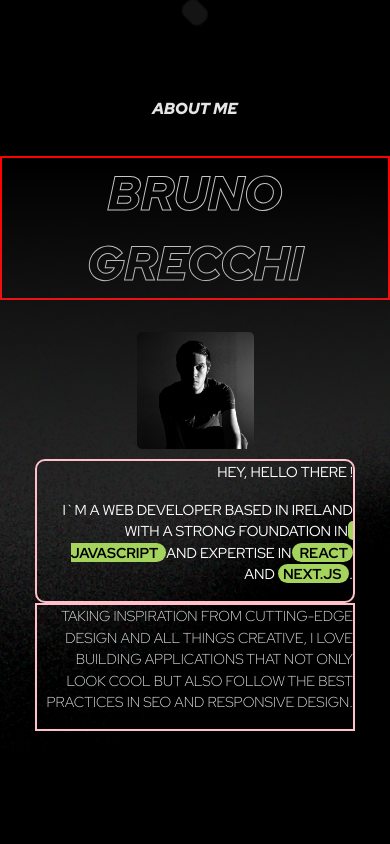
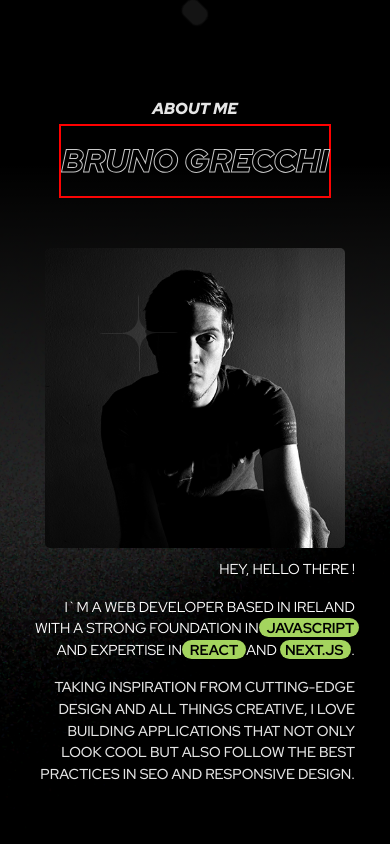
Before and after one commit to brgrlad/portfolio-2024, a React (Vite) app in the folder client/: page / in a window 390 px wide. Shown: the part 800-1644 px from the top of the page. Built offline with nearby package versions, Linux system fonts and the light colour scheme; grey boxes are pictures that could not be loaded.

Commit message:
UPDATED: about ipad layout

```diff
--- a/client/src/views/about/about.css
+++ b/client/src/views/about/about.css
@@ -110,7 +110,7 @@
   text-align: left;
   font-weight: 100;
   top: 65%;
-  font-weight: 200;
+  font-weight: 500;
 }
 
 .emphasis {
@@ -129,22 +129,26 @@
     font-size: 6rem;
   }
 
-  .profilePic {
+  .profilePic2 {
+    margin-top: 50px;
     width: 600px;
+    height: 600px;
     position: static;
   }
 
   .aboutText1 {
-    top: 670px;
+    top: 850px;
     width: 300px;
-    left: 230px;
+    left: 190px;
     font-size: 1.5rem;
+    text-align: right;
   }
   .aboutText2 {
-    top: 790px;
-    right: 200px;
-    width: 350px;
-    font-size: 1.5rem;
+    top: 950px;
+    right: 190px;
+    width: 300px;
+    font-size: 1.5em;
+    text-align: left;
   }
 
   .profileIcon {
@@ -157,10 +161,11 @@
   .about h3 {
     font-size: 5rem;
   }
-  .profilePic {
-    margin-top: 20px;
-    width: 380px;
-    position: static;
+
+  .profilePic2 {
+    height: 45%;
+    width: 65%;
+    margin-bottom: 50px;
   }
 
   .aboutText1,
@@ -168,9 +173,13 @@
     position: static;
     word-wrap: break-word;
     text-align: center;
-    font-size: 1.1rem;
-    width: 60%;
-    border: 2px solid pink;
+    font-size: 1.4rem;
+    width: 70%;
+  }
+
+  .profileIcon {
+    top: 300px;
+    z-index: 10;
   }
 }
 
@@ -205,9 +214,13 @@
 }
 
 @media screen and (max-width: 430px) {
-  .profilePic {
-    margin-top: 20px;
+  .about h3 {
+    font-size: 2rem;
+    margin: 0;
+  }
+  .profilePic2 {
     width: 300px;
+    height: 300px;
     margin-bottom: 0;
     position: static;
   }
@@ -228,6 +241,5 @@
     text-align: right;
     font-size: 0.9rem;
     width: 82%;
-    z-index: 10;
   }
 }
```
